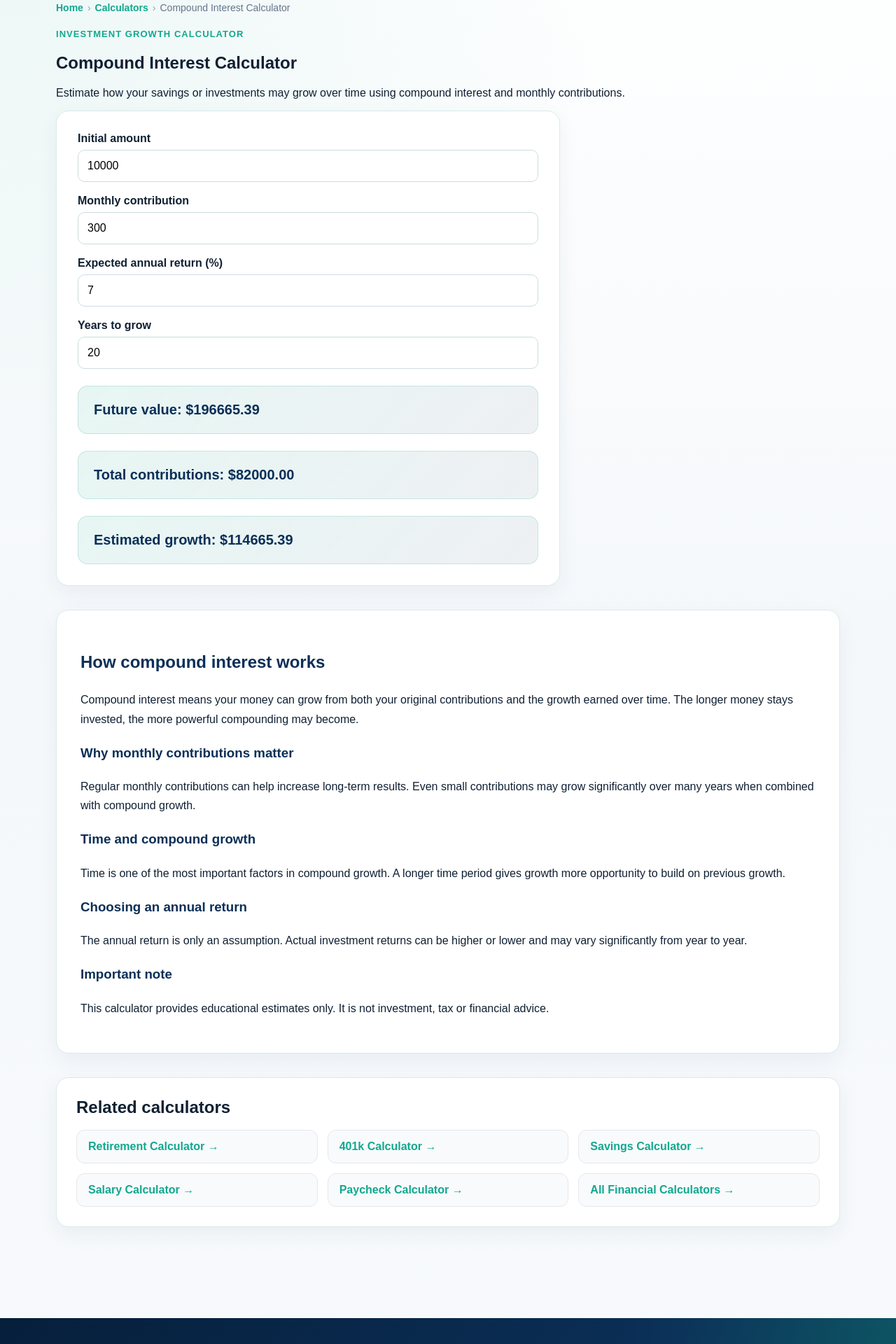
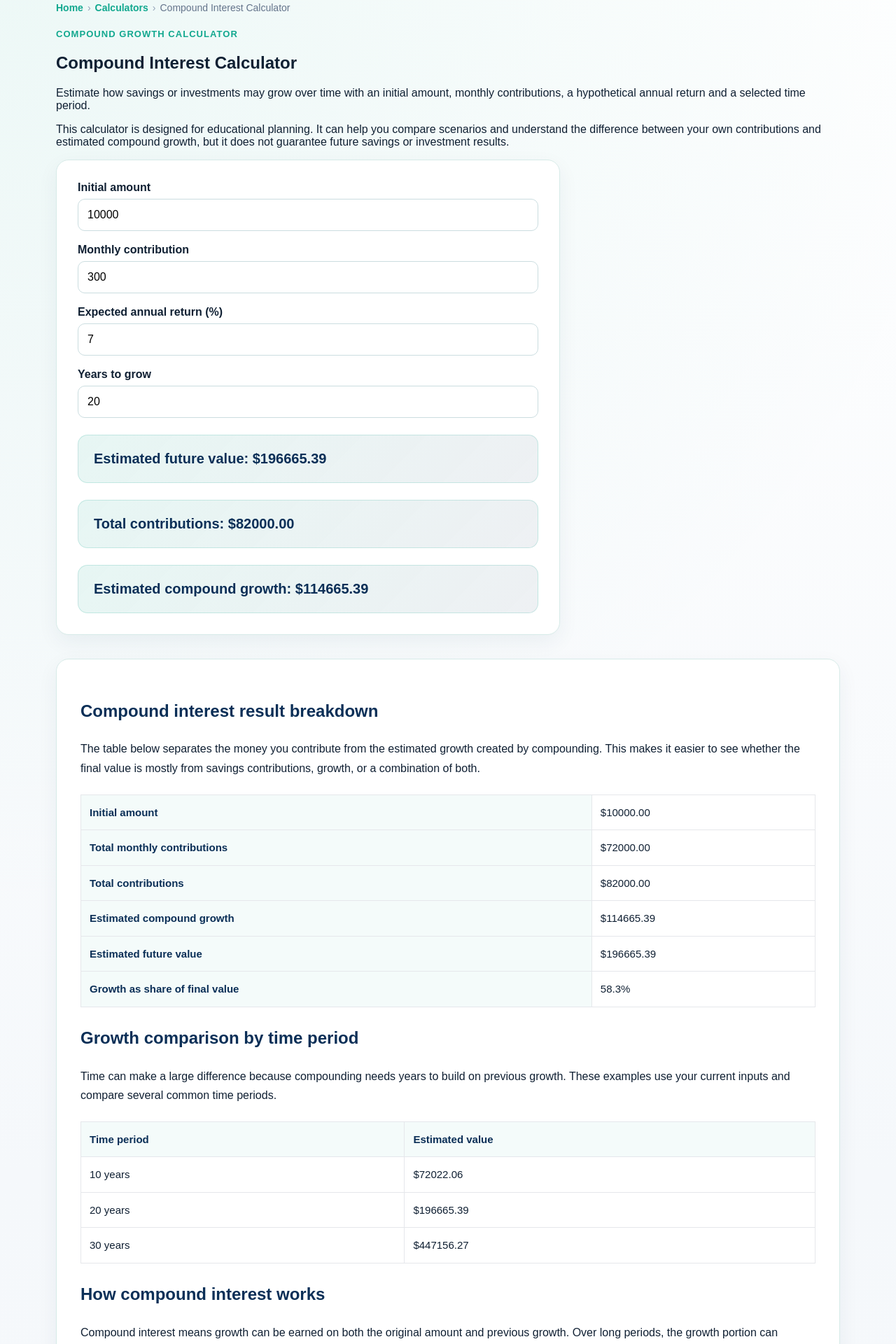
Before and after one commit to milicdejan94-ai/financecalchub, a Next.js app: page /calculators/compound-interest in a window 1280 px wide. Shown: the part 120-2040 px from the top of the page at 70% size. Built offline with nearby package versions, Linux system fonts and the light colour scheme.

Commit message:
Improve compound interest calculator content and trust

```diff
--- a/app/calculators/compound-interest/CompoundInterestClient.tsx
+++ b/app/calculators/compound-interest/CompoundInterestClient.tsx
@@ -1,9 +1,8 @@
 'use client';
 
 import { useState } from 'react';
-import AdBanner from '../../../components/AdBanner';
+import Breadcrumbs from '../../../components/Breadcrumbs';
 import RelatedCalculators from '../../../components/RelatedCalculators';
-import Breadcrumbs from '../../../components/Breadcrumbs';
 
 export default function CompoundInterestClient() {
   const [initialAmount, setInitialAmount] = useState(10000);
@@ -11,18 +10,46 @@ export default function CompoundInterestClient() {
   const [annualReturn, setAnnualReturn] = useState(7);
   const [years, setYears] = useState(20);
 
+  const safeYears = Math.max(years, 0);
+  const months = safeYears * 12;
   const monthlyRate = annualReturn / 100 / 12;
-  const months = years * 12;
 
   const futureValue =
-    monthlyRate > 0
+    months > 0
+      ? monthlyRate > 0
         ? initialAmount * Math.pow(1 + monthlyRate, months) +
           monthlyContribution *
             ((Math.pow(1 + monthlyRate, months) - 1) / monthlyRate)
-      : initialAmount + monthlyContribution * months;
+        : initialAmount + monthlyContribution * months
+      : initialAmount;
 
   const totalContributions = initialAmount + monthlyContribution * months;
   const totalGrowth = futureValue - totalContributions;
+  const totalMonthlyContributions = monthlyContribution * months;
+  const growthShare =
+    futureValue > 0 ? Math.max((totalGrowth / futureValue) * 100, 0) : 0;
+
+  const tenYearValue = calculateFutureValue(10);
+  const twentyYearValue = calculateFutureValue(20);
+  const thirtyYearValue = calculateFutureValue(30);
+
+  function calculateFutureValue(yearCount: number) {
+    const periodMonths = yearCount * 12;
+
+    if (periodMonths <= 0) {
+      return initialAmount;
+    }
+
+    if (monthlyRate > 0) {
+      return (
+        initialAmount * Math.pow(1 + monthlyRate, periodMonths) +
+        monthlyContribution *
+          ((Math.pow(1 + monthlyRate, periodMonths) - 1) / monthlyRate)
+      );
+    }
+
+    return initialAmount + monthlyContribution * periodMonths;
+  }
 
   return (
     <section className="section">
@@ -34,16 +61,23 @@ export default function CompoundInterestClient() {
             { label: 'Compound Interest Calculator' },
           ]}
         />
-        <p className="eyebrow">Investment growth calculator</p>
+
+        <p className="eyebrow">Compound growth calculator</p>
 
         <h1>Compound Interest Calculator</h1>
 
         <p>
-          Estimate how your savings or investments may grow over time using
-          compound interest and monthly contributions.
+          Estimate how savings or investments may grow over time with an initial
+          amount, monthly contributions, a hypothetical annual return and a
+          selected time period.
         </p>
 
-        <AdBanner slot="compound-interest-top" />
+        <p>
+          This calculator is designed for educational planning. It can help you
+          compare scenarios and understand the difference between your own
+          contributions and estimated compound growth, but it does not guarantee
+          future savings or investment results.
+        </p>
 
         <div className="calculator-box">
           <div className="input-group">
@@ -84,7 +118,7 @@ export default function CompoundInterestClient() {
           </div>
 
           <div className="result">
-            Future value: ${futureValue.toFixed(2)}
+            Estimated future value: ${futureValue.toFixed(2)}
           </div>
 
           <div className="result">
@@ -92,54 +126,193 @@ export default function CompoundInterestClient() {
           </div>
 
           <div className="result">
-            Estimated growth: ${totalGrowth.toFixed(2)}
+            Estimated compound growth: ${totalGrowth.toFixed(2)}
           </div>
         </div>
 
-        <AdBanner slot="compound-interest-middle" />
+        <div className="content-box" style={{ marginTop: 34 }}>
+          <h2>Compound interest result breakdown</h2>
 
-        <div className="content-box" style={{ marginTop: 34 }}>
+          <p>
+            The table below separates the money you contribute from the
+            estimated growth created by compounding. This makes it easier to see
+            whether the final value is mostly from savings contributions, growth,
+            or a combination of both.
+          </p>
+
+          <div className="table-wrap">
+            <table className="data-table">
+              <tbody>
+                <tr>
+                  <th>Initial amount</th>
+                  <td>${initialAmount.toFixed(2)}</td>
+                </tr>
+                <tr>
+                  <th>Total monthly contributions</th>
+                  <td>${totalMonthlyContributions.toFixed(2)}</td>
+                </tr>
+                <tr>
+                  <th>Total contributions</th>
+                  <td>${totalContributions.toFixed(2)}</td>
+                </tr>
+                <tr>
+                  <th>Estimated compound growth</th>
+                  <td>${totalGrowth.toFixed(2)}</td>
+                </tr>
+                <tr>
+                  <th>Estimated future value</th>
+                  <td>${futureValue.toFixed(2)}</td>
+                </tr>
+                <tr>
+                  <th>Growth as share of final value</th>
+                  <td>{growthShare.toFixed(1)}%</td>
+                </tr>
+              </tbody>
+            </table>
+          </div>
+
+          <h2>Growth comparison by time period</h2>
+
+          <p>
+            Time can make a large difference because compounding needs years to
+            build on previous growth. These examples use your current inputs and
+            compare several common time periods.
+          </p>
+
+          <div className="table-wrap">
+            <table className="data-table">
+              <thead>
+                <tr>
+                  <th>Time period</th>
+                  <th>Estimated value</th>
+                </tr>
+              </thead>
+              <tbody>
+                <tr>
+                  <td>10 years</td>
+                  <td>${tenYearValue.toFixed(2)}</td>
+                </tr>
+                <tr>
+                  <td>20 years</td>
+                  <td>${twentyYearValue.toFixed(2)}</td>
+                </tr>
+                <tr>
+                  <td>30 years</td>
+                  <td>${thirtyYearValue.toFixed(2)}</td>
+                </tr>
+              </tbody>
+            </table>
+          </div>
+
           <h2>How compound interest works</h2>
 
           <p>
-            Compound interest means your money can grow from both your original
-            contributions and the growth earned over time. The longer money
-            stays invested, the more powerful compounding may become.
+            Compound interest means growth can be earned on both the original
+            amount and previous growth. Over long periods, the growth portion can
+            become a larger part of the final balance, especially when money is
+            left invested or saved consistently.
           </p>
 
           <h3>Why monthly contributions matter</h3>
 
           <p>
-            Regular monthly contributions can help increase long-term results.
-            Even small contributions may grow significantly over many years when
-            combined with compound growth.
+            Monthly contributions add new money to the account over time. Even if
+            the starting amount is modest, consistent contributions can become a
+            major part of the final result. The calculator adds monthly
+            contributions and then applies the assumed monthly growth rate.
           </p>
 
-          <h3>Time and compound growth</h3>
+          <h3>Contributions vs growth</h3>
 
           <p>
-            Time is one of the most important factors in compound growth. A
-            longer time period gives growth more opportunity to build on previous
-            growth.
+            Total contributions represent the money you put in yourself. Growth
+            represents the estimated increase above your contributions. In real
+            life, growth can come from interest, dividends, investment gains or
+            other returns, depending on the account or investment used.
           </p>
 
           <h3>Choosing an annual return</h3>
 
           <p>
-            The annual return is only an assumption. Actual investment returns
-            can be higher or lower and may vary significantly from year to year.
+            The expected annual return is only a hypothetical assumption. A bank
+            savings account, certificate of deposit, bond fund, stock fund or
+            other investment can have very different risk and return patterns.
+            Actual returns can be higher, lower or negative in some years.
           </p>
 
-          <h3>Important note</h3>
+          <h3>Example</h3>
+
+          <p>
+            With the default inputs, a $10,000 starting amount, $300 monthly
+            contribution, 7% annual return and 20-year period produces an
+            estimated future value of about ${futureValue.toFixed(2)}. This is
+            only a planning example, not a forecast or guarantee.
+          </p>
+
+          <h2>What this calculator does not include</h2>
+
+          <p>
+            This calculator does not include taxes, account fees, inflation,
+            changing contribution amounts, changing interest rates, market
+            volatility, investment losses, withdrawal rules or penalties. It uses
+            a steady annual return assumption for simplicity.
+          </p>
+
+          <h2>Frequently asked questions</h2>
+
+          <h3>Is compound interest guaranteed?</h3>
+
+          <p>
+            No. Compound growth depends on the account, investment, interest
+            rate, fees and market performance. Savings accounts may offer stated
+            interest rates, while investments can rise or fall in value.
+          </p>
+
+          <h3>Should I use this for investing?</h3>
+
+          <p>
+            You can use it to test hypothetical investing scenarios, but it is
+            not investment advice. It does not recommend stocks, funds, brokers
+            or a specific investment strategy.
+          </p>
+
+          <h3>Why does time matter so much?</h3>
+
+          <p>
+            Time gives growth more opportunities to build on previous growth.
+            Starting earlier can make contributions more effective, but the
+            actual result still depends on returns, fees, taxes and risk.
+          </p>
+
+          <h3>Can the estimated growth be negative?</h3>
+
+          <p>
+            This calculator allows simple growth assumptions. In real investing,
+            returns can be negative. A steady return assumption is useful for
+            planning, but it does not show market volatility or investment risk.
+          </p>
+
+          <h2>Important disclaimer</h2>
 
           <p>
             This calculator provides educational estimates only. It is not
-            investment, tax or financial advice.
+            financial, tax, savings, retirement or investment advice. Before
+            making important decisions, compare assumptions carefully and consider
+            speaking with a qualified financial or tax professional.
           </p>
         </div>
 
         <RelatedCalculators
+          title="Related savings and investing calculators"
           tools={[
+            {
+              title: 'Savings Calculator',
+              href: '/calculators/savings',
+            },
+            {
+              title: 'Investment Return Calculator',
+              href: '/calculators/investment-return',
+            },
             {
               title: 'Retirement Calculator',
               href: '/calculators/retirement',
@@ -149,25 +322,15 @@ export default function CompoundInterestClient() {
               href: '/calculators/401k',
             },
             {
-              title: 'Savings Calculator',
-              href: '/calculators/savings',
+              title: 'Investing for Beginners',
+              href: '/investing',
             },
             {
-              title: 'Salary Calculator',
-              href: '/salary-calculator',
-            },
-            {
-              title: 'Paycheck Calculator',
-              href: '/calculators/paycheck',
-            },
-            {
-              title: 'All Financial Calculators',
-              href: '/calculators',
+              title: 'Methodology',
+              href: '/methodology',
             },
           ]}
         />
-
-        <AdBanner slot="compound-interest-bottom" />
       </div>
     </section>
   );
--- a/app/calculators/compound-interest/page.tsx
+++ b/app/calculators/compound-interest/page.tsx
@@ -1,9 +1,9 @@
 import CompoundInterestClient from './CompoundInterestClient';
 
 export const metadata = {
-  title: 'Compound Interest Calculator | Estimate Investment Growth',
+  title: 'Compound Interest Calculator | Estimate Savings and Investment Growth',
   description:
-    'Free compound interest calculator. Estimate how savings or investments may grow over time with regular contributions.',
+    'Free compound interest calculator. Estimate how savings or investments may grow over time with an initial amount, monthly contributions, years and a hypothetical annual return.',
 };
 
 export default function CompoundInterestPage() {
```
Lines whose indentation alone changed are shown as unchanged.
